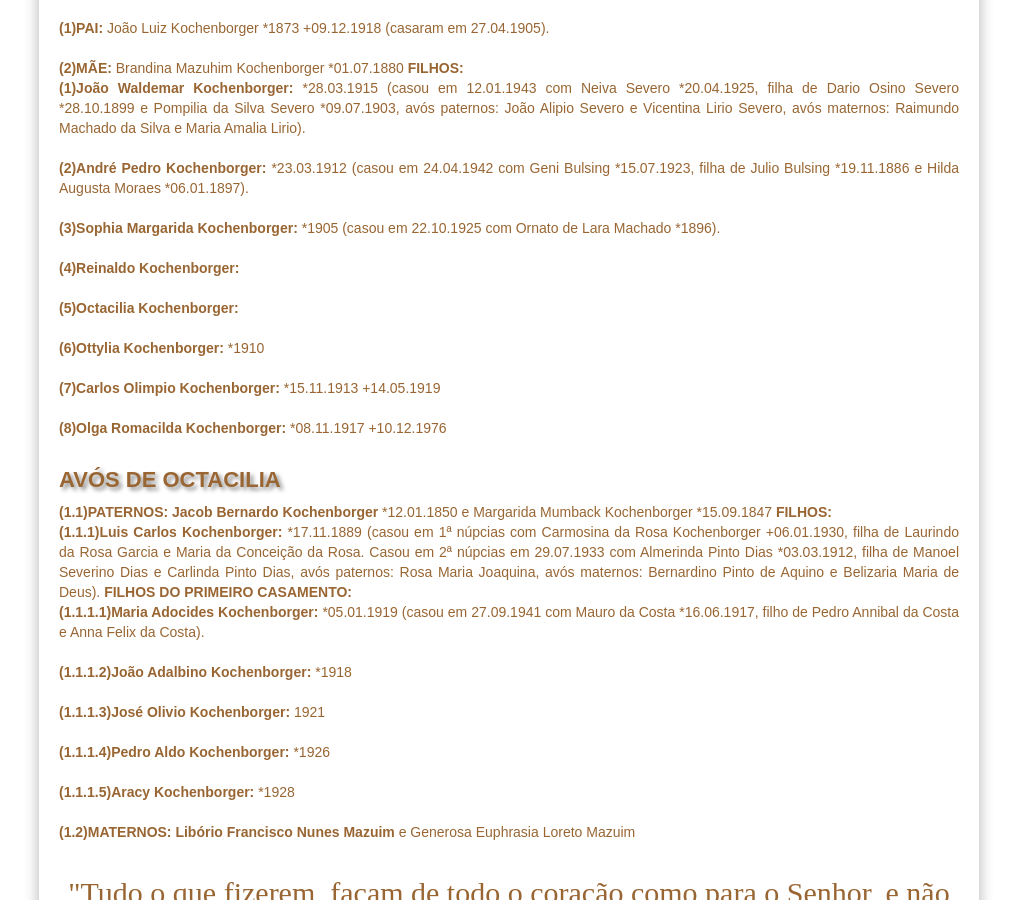
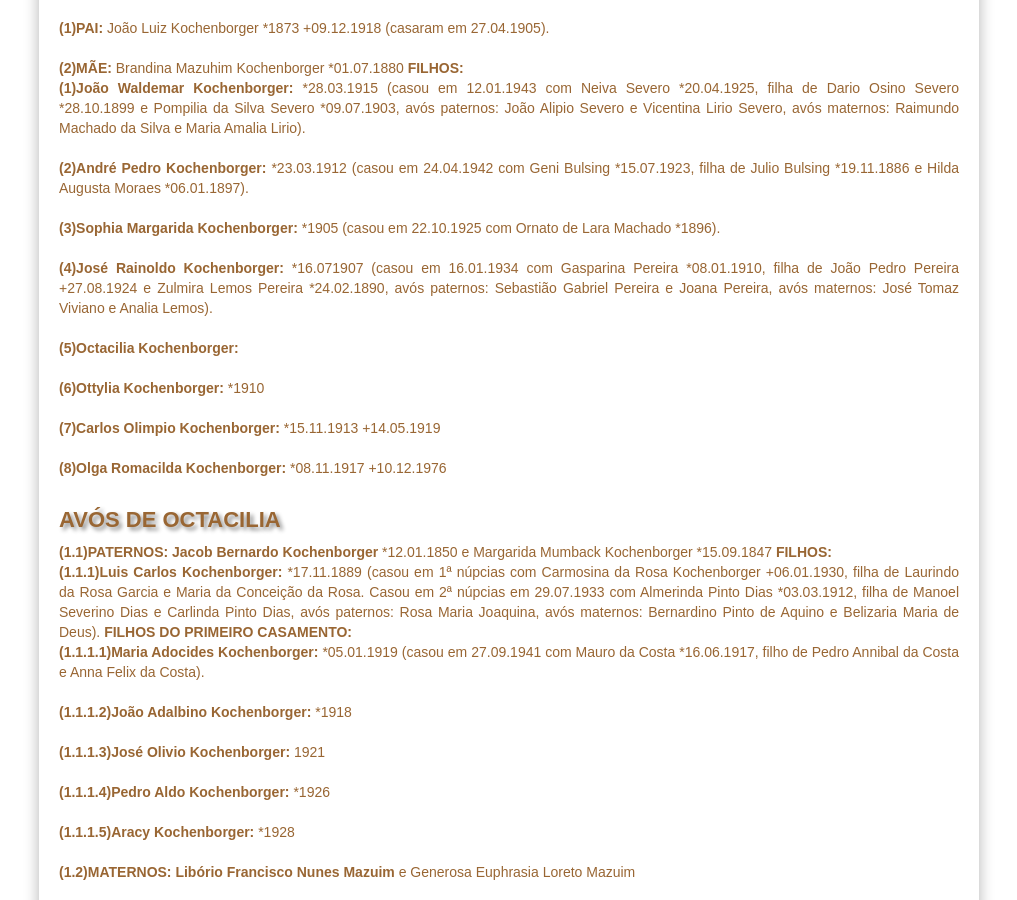
Before and after one commit to claudiovargas1955/claudiovargas1955.github.io, a Jekyll site: the page built from _pages/familia-kochenborger.html, in a window 1280 px wide and 900 px high, scrolled down 506 px. Shown: the whole window, without its empty margins (131-1148 px from the left). Built offline with Jekyll 4.4.1, drawn with Linux system fonts in a browser that asks for light colours; some web fonts are replaced.

Commit message:
Update familia-kochenborger.html

```diff
--- a/_pages/familia-kochenborger.html
+++ b/_pages/familia-kochenborger.html
@@ -114,7 +114,9 @@ Oliveira e Idalina Soares Leal *1850 +03.09.1934). <b>FILHOS: </b><br>
 
   <b>(3)Sophia Margarida Kochenborger: </b>*1905 (casou em 22.10.1925 com Ornato de Lara Machado *1896). <br><br>
 
-  <b>(4)Reinaldo Kochenborger: </b><br><br>
+  <b>(4)José Rainoldo Kochenborger: </b>*16.071907 (casou em 16.01.1934 com Gasparina Pereira *08.01.1910, filha de João Pedro Pereira
+  +27.08.1924 e Zulmira Lemos Pereira *24.02.1890, avós paternos: Sebastião Gabriel Pereira e Joana Pereira, avós maternos: José Tomaz
+  Viviano e Analia Lemos).<br><br>
 
   <b>(5)Octacilia Kochenborger: </b><br><br>
 
```
